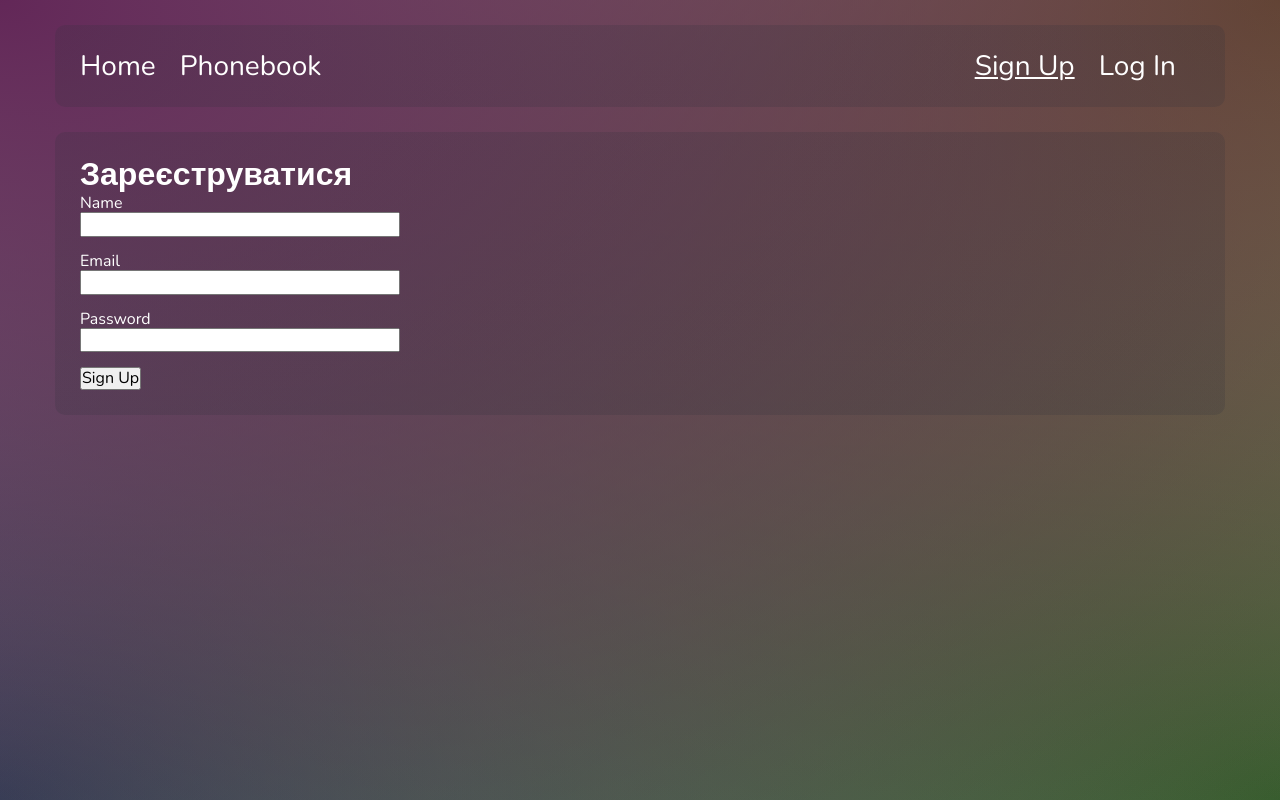
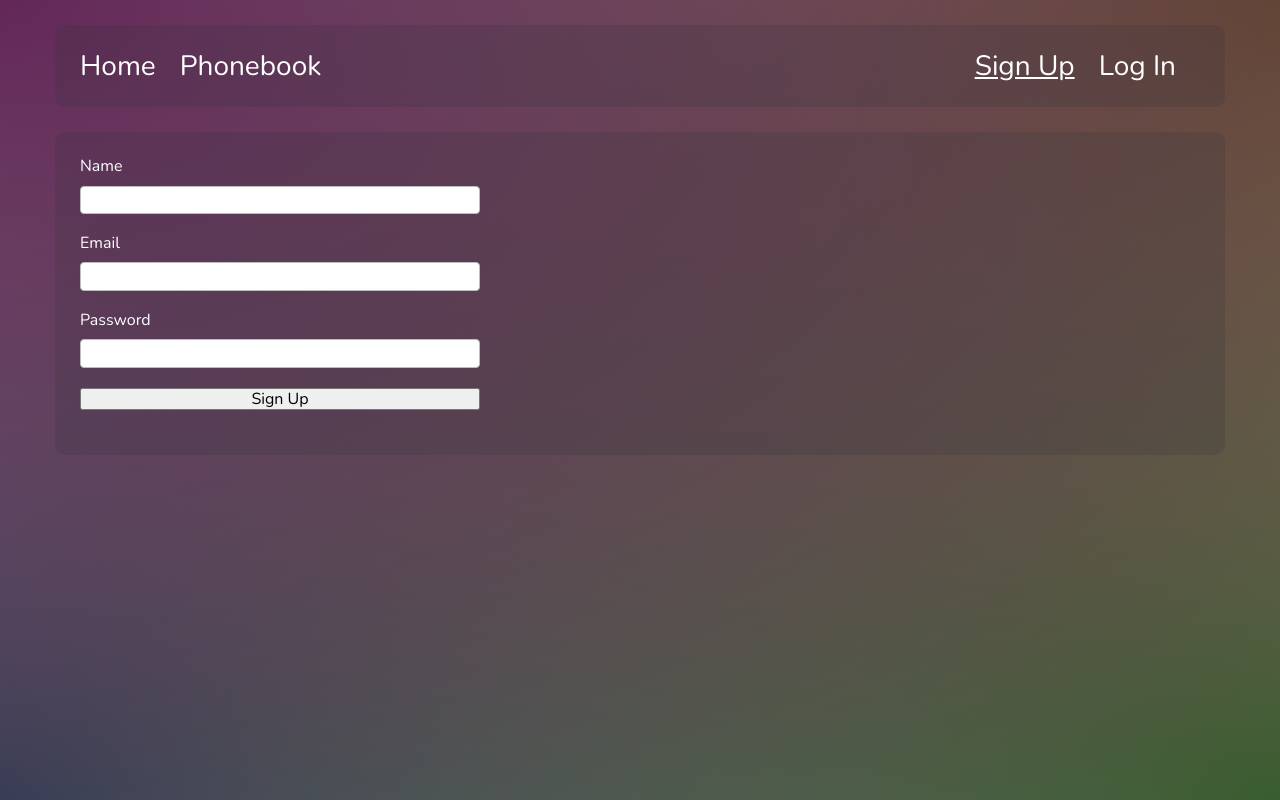
Before and after one commit to oksanastets-code/goit-react-hw-08-phonebook, a React (Create React App) app: page /goit-react-hw-08-phonebook/register in a window 1280 px wide. Built offline with nearby package versions, Linux system fonts and the light colour scheme.

Commit message:
update styles

```diff
--- a/src/components/Phonebook/Filter.js
+++ b/src/components/Phonebook/Filter.js
@@ -2,15 +2,15 @@ import PropTypes from 'prop-types';
 import { useSelector, useDispatch } from 'react-redux';
 import { changeFilter } from '../../redux/PhoneBook/phone-book-actions';
 import { getFilter } from '../../redux/PhoneBook/phone-book-selectors';
+import { Label, InputField } from './NameEditor.styled';
 
-import { FilterLabel, FilterInputField } from './Filter.styled';
 export default function Filter () {
   const value = useSelector(getFilter);
   const dispatch = useDispatch();
   return  (
-    <FilterLabel htmlFor="">
+    <Label htmlFor="">
       Find contacts by name
-      <FilterInputField
+      <InputField
         type="text"
         name="filter"
         value={value}
@@ -20,7 +20,7 @@ export default function Filter () {
         required
         placeholder="Enter key word"
       />
-    </FilterLabel>
+    </Label>
   )
 };
 Filter.propTypes = {
--- a/src/components/Phonebook/Filter.styled.js
+++ /dev/null
@@ -1,14 +0,0 @@
-import styled from 'styled-components';
-export const FilterLabel = styled.label`
-  /* color: #212121; */
-  font-weight: 500;
-  display: flex;
-  flex-direction: column;
-  margin-top: 10px;
-  margin-bottom: 20px;
-`;
-export const FilterInputField = styled.input`
-  margin-top: 10px;
-  padding: 4px;
-  width: 150px;
-`;
--- a/src/components/Phonebook/NameEditor.styled.js
+++ b/src/components/Phonebook/NameEditor.styled.js
@@ -1,15 +1,12 @@
 import styled from 'styled-components';
-// import theme from '../constants/theme'
 export const Form = styled.form`
-  padding: 20px;
+  /* padding: 20px; */
   margin-bottom: 20px;
   display: flex;
   flex-direction: column;
-  /* outline: 1px solid black; */
   width: 400px;
 `;
 export const Label = styled.label`
-  /* color: #212121; */
   font-weight: 500;
   display: flex;
   flex-direction: column;
@@ -18,7 +15,9 @@ export const Label = styled.label`
 export const InputField = styled.input`
   margin-top: 10px;
   padding: 4px;
-  width: 150px;
+  border: 1px solid #bdbdbd;
+  border-radius: 0.25rem;
+  transition: border-color 0.15s ease-in-out, box-shadow 0.15s ease-in-out;
 `;
 export const AddButton = styled.button`
   width: 100px;
--- a/src/views/LogInView.js
+++ b/src/views/LogInView.js
@@ -2,17 +2,7 @@ import React from 'react';
 import { useState } from 'react';
 import { useDispatch } from 'react-redux';
 import { authOperations } from '../redux/auth';
-
-const styles = {
-  form: {
-    width: 320,
-  },
-  label: {
-    display: 'flex',
-    flexDirection: 'column',
-    marginBottom: 15,
-  },
-};
+import { Form, Label, InputField } from 'components/Phonebook/NameEditor.styled'
 
 const LogInView = () => {
   const dispatch = useDispatch();
@@ -39,30 +29,30 @@ const LogInView = () => {
 
   return (
     <>
-      <h1>Ввійти в свій обліковий запис</h1>
-      <form onSubmit={handleSubmit} style={styles.form} autoComplete="off">
-        <label style={styles.label}>
+      {/* <h1>Ввійти в свій обліковий запис</h1> */}
+      <Form onSubmit={handleSubmit} autoComplete="off">
+        <Label>
           Email
-          <input
+          <InputField
             type="email"
             name="email"
             value={email}
             onChange={handleChange}
           />
-        </label>
+        </Label>
 
-        <label style={styles.label}>
+        <Label>
           Password
-          <input
+          <InputField
             type="password"
             name="password"
             value={password}
             onChange={handleChange}
           />
-        </label>
+        </Label>
 
         <button type="submit">Log In</button>
-      </form>
+      </Form>
     </>
   );
 };
--- a/src/views/SignUpView.js
+++ b/src/views/SignUpView.js
@@ -2,17 +2,7 @@ import React from 'react';
 import { useState } from 'react';
 import { useDispatch } from 'react-redux';
 import { authOperations } from '../redux/auth';
-
-const styles = {
-  form: {
-    width: 320,
-  },
-  label: {
-    display: 'flex',
-    flexDirection: 'column',
-    marginBottom: 15,
-  },
-};
+import { Form, Label, InputField } from 'components/Phonebook/NameEditor.styled'
 
 const SignUpView = () => {
    const dispatch = useDispatch();
@@ -43,49 +33,42 @@ const SignUpView = () => {
 
   return (
     <>
-      <h1>Зареєструватися</h1>
-      <form
+      {/* <h1>Зареєструватися</h1> */}
+      <Form
         onSubmit={handleSubmit}
-        style={styles.form}
         autoComplete="off"
       >
-        <label
-        style={styles.label}
-        >
+        <Label>
           Name
-          <input
+          <InputField
             type="text"
             name="name"
             value={name} onChange={handleChange}
           />
-        </label>
+        </Label>
 
-        <label
-        style={styles.label}
-        >
+        <Label>
           Email
-          <input
+          <InputField
             type="email"
             name="email"
             value={email}
             onChange={handleChange}
           />
-        </label>
+        </Label>
 
-        <label
-        style={styles.label}
-        >
+        <Label>
           Password
-          <input
+          <InputField
             type="password"
             name="password"
             value={password}
             onChange={handleChange}
           />
-        </label>
+        </Label>
 
         <button type="submit">Sign Up</button>
-      </form>
+      </Form>
     </>
   );
 };
```
